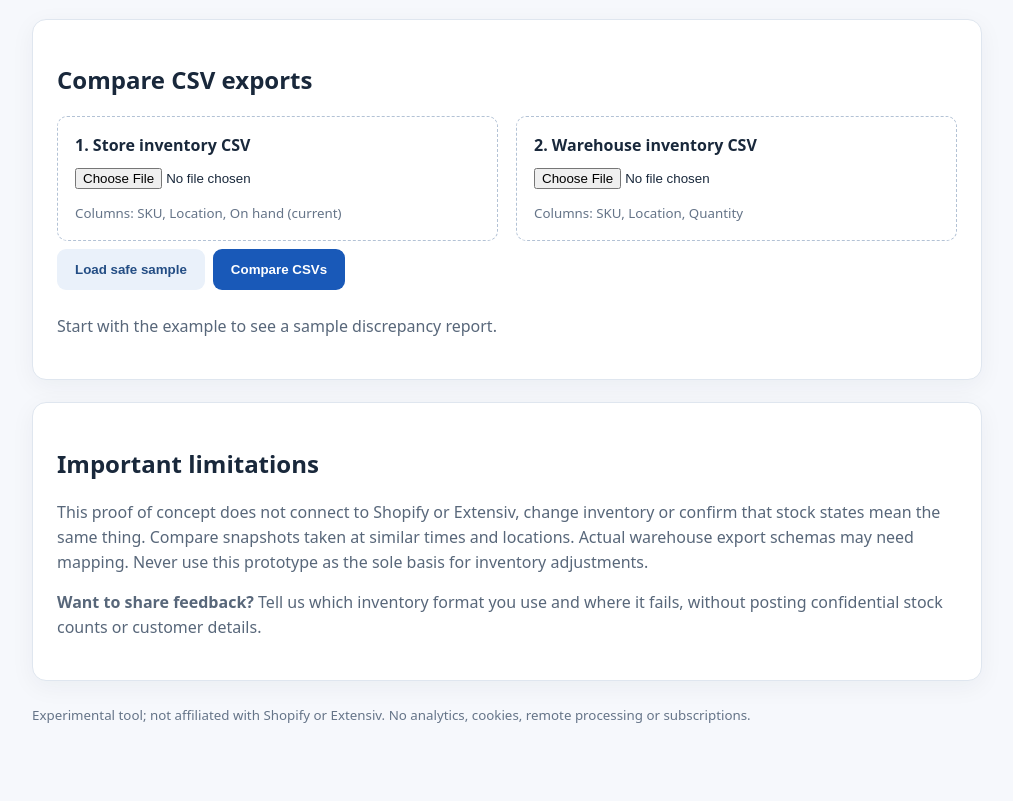
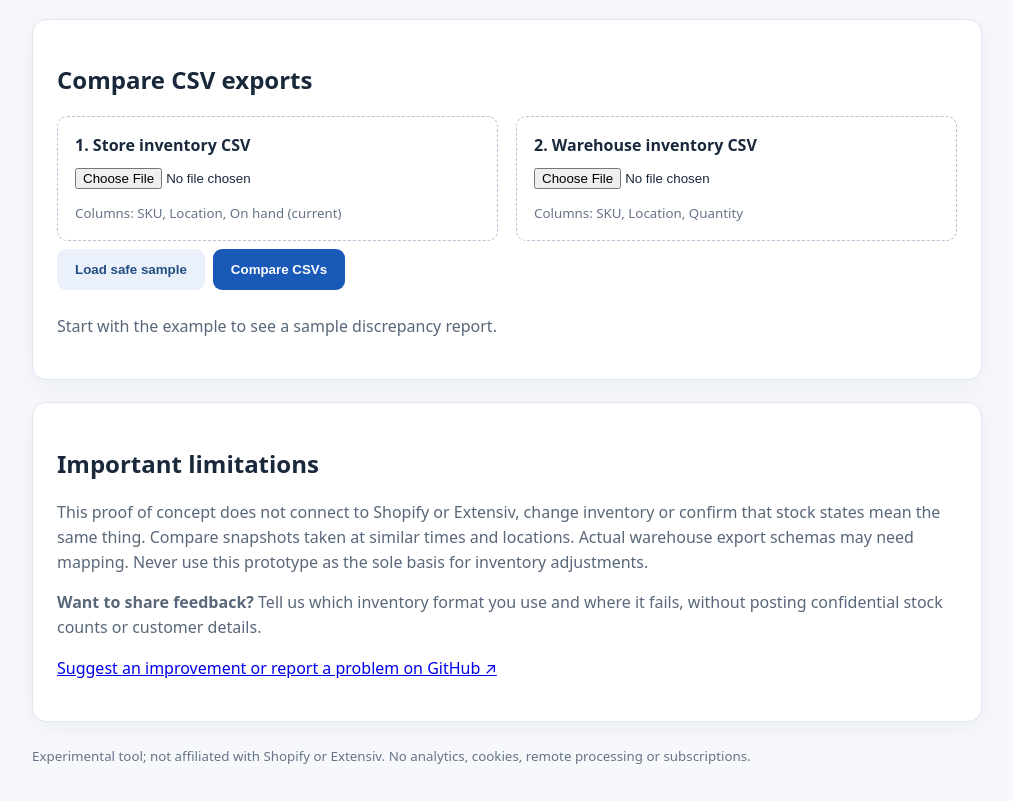
Before and after one commit to DenysLaptiev/inventory-preflight, a plain HTML site: page index.html in a window 1280 px wide. Shown: the part 258-1059 px from the top of the page, without its empty margins (133-1146 px from the left). Before the commit the page ends 1018 px from the top, so only its background shows below. Drawn offline with Linux system fonts and the light colour scheme.

Commit message:
Add opt-in feedback link for early testers

```diff
--- a/index.html
+++ b/index.html
@@ -6,7 +6,7 @@
 <p>Compare two stock snapshots by SKU and location. Detect missing products, quantity differences and duplicate rows. <strong>Files stay in your browser.</strong> No account, external scripts or warehouse access.</p>
 <section class="card"><h2>Compare CSV exports</h2><div class="files"><div class="file"><label for="store"><b>1. Store inventory CSV</b></label><input id="store" type="file" accept=".csv,text/csv"><small>Columns: SKU, Location, On hand (current)</small></div><div class="file"><label for="warehouse"><b>2. Warehouse inventory CSV</b></label><input id="warehouse" type="file" accept=".csv,text/csv"><small>Columns: SKU, Location, Quantity</small></div></div><button id="sample" class="alt">Load safe sample</button><button id="compare">Compare CSVs</button><p id="status" role="status">Start with the example to see a sample discrepancy report.</p></section>
 <section id="results" class="card hidden"><h2>Report</h2><div class="stats"><div class="stat"><b id="matches">0</b>Matched</div><div class="stat"><b id="discrepancies">0</b>Discrepancies</div><div class="stat"><b id="duplicates">0</b>Duplicates</div></div><button id="download" class="alt">Download report.csv</button><div class="scroll"><table><thead><tr><th>SKU</th><th>Location</th><th>Store qty</th><th>Warehouse qty</th><th>Status</th></tr></thead><tbody id="rows"></tbody></table></div></section>
-<section class="card"><h2>Important limitations</h2><p>This proof of concept does not connect to Shopify or Extensiv, change inventory or confirm that stock states mean the same thing. Compare snapshots taken at similar times and locations. Actual warehouse export schemas may need mapping. Never use this prototype as the sole basis for inventory adjustments.</p><p><strong>Want to share feedback?</strong> Tell us which inventory format you use and where it fails, without posting confidential stock counts or customer details.</p></section>
+<section class="card"><h2>Important limitations</h2><p>This proof of concept does not connect to Shopify or Extensiv, change inventory or confirm that stock states mean the same thing. Compare snapshots taken at similar times and locations. Actual warehouse export schemas may need mapping. Never use this prototype as the sole basis for inventory adjustments.</p><p><strong>Want to share feedback?</strong> Tell us which inventory format you use and where it fails, without posting confidential stock counts or customer details.</p><p><a href="https://github.com/DenysLaptiev/inventory-preflight/issues/new" target="_blank" rel="noopener noreferrer">Suggest an improvement or report a problem on GitHub ↗</a></p></section>
 <small>Experimental tool; not affiliated with Shopify or Extensiv. No analytics, cookies, remote processing or subscriptions.</small></main>
 <script>
 const $=id=>document.getElementById(id);
```
